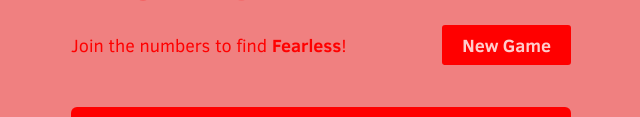
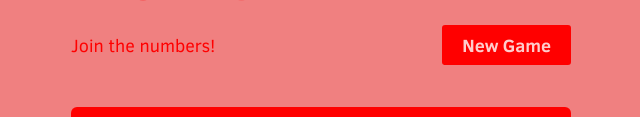
Before and after one commit to xoxo-gossip-girl/2048, a plain HTML site: page index.html in a window 1280 px wide. Shown: the part 167-284 px from the top of the page, without its empty margins (319-959 px from the left). Drawn offline with Linux system fonts and the light colour scheme.

Commit message:
Fix instructions

```diff
--- a/index.html
+++ b/index.html
@@ -27,7 +27,7 @@
     </div>
 
     <div class="above-game">
-      <p class="game-intro">Join the numbers to find <strong>Fearless</strong>!</strong></p>
+      <p class="game-intro">Join the numbers!</strong></p>
       <a class="restart-button">New Game</a>
     </div>
 
```
